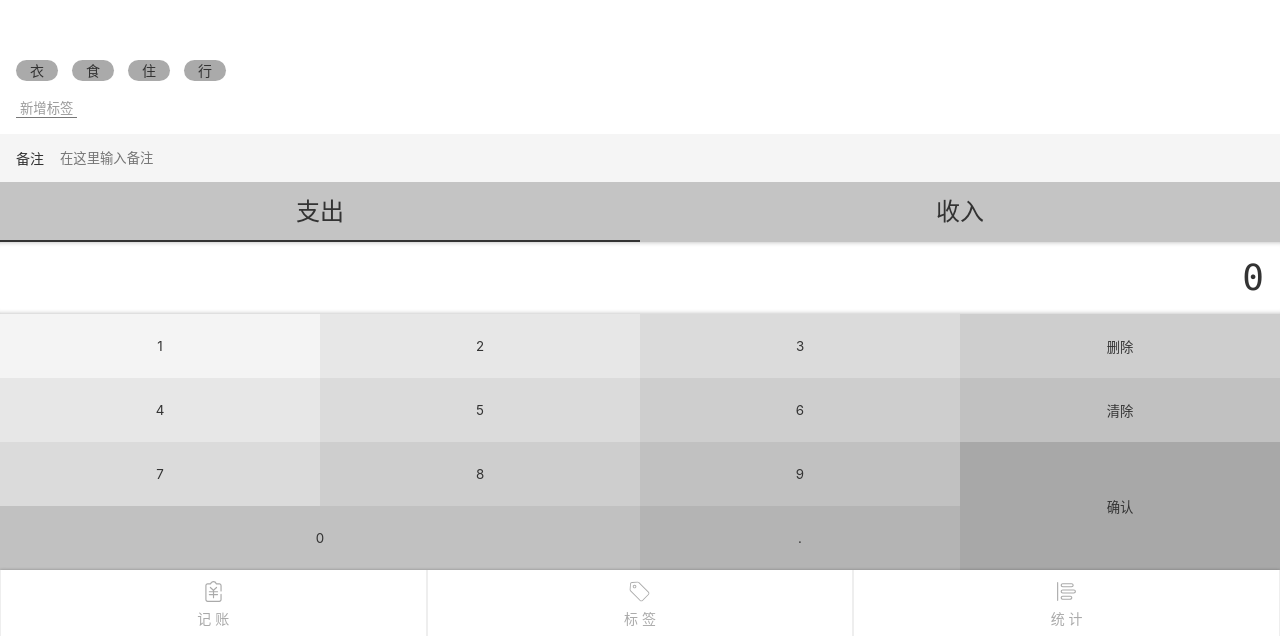
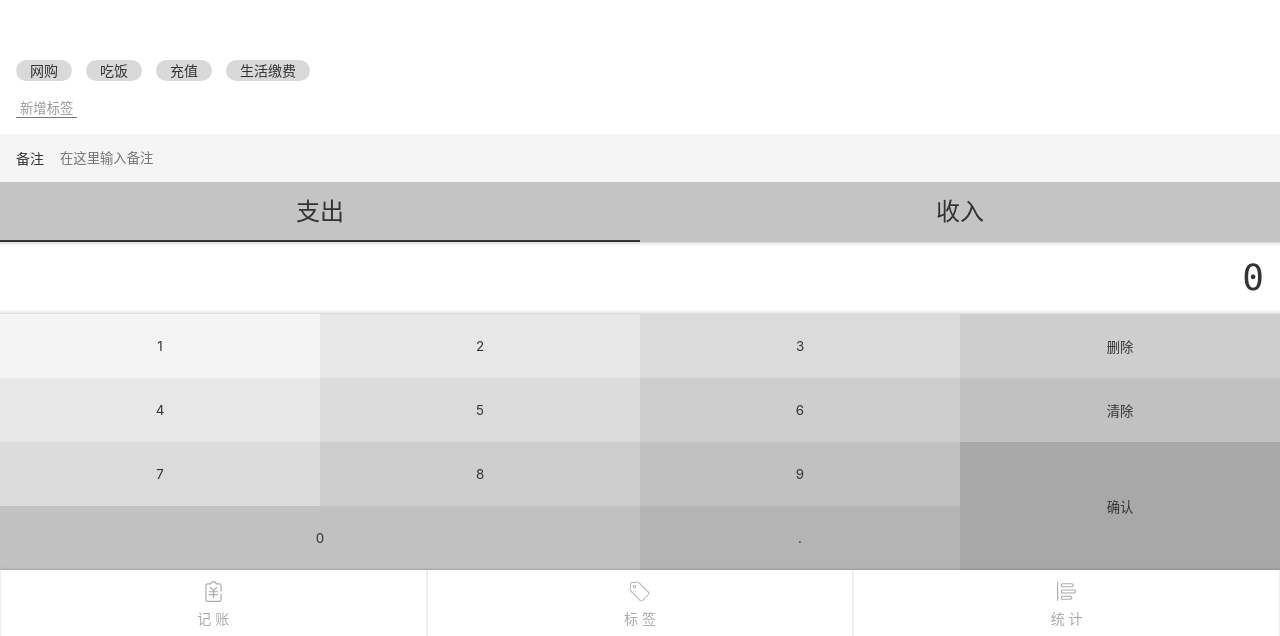
Before and after one commit to sgshy1995/wangcai-charge-up, a Vue app: page /#/money in a window 1280 px wide. Shown: the part 164-800 px from the top of the page. Built offline with nearby package versions, Linux system fonts and the light colour scheme.

Commit message:
Tags 选中或取消标签

```diff
--- a/src/components/Money/Tags.vue
+++ b/src/components/Money/Tags.vue
@@ -4,17 +4,28 @@
       <button>新增标签</button>
     </div>
     <ul class="current">
-      <li>衣</li>
-      <li>食</li>
-      <li>住</li>
-      <li>行</li>
+      <li :class="{'selected':selectedTags.indexOf(tag)>=0}" v-for="tag in dataResource" :key="tag"
+          @click="toggle(tag)">
+        {{tag}}</li>
     </ul>
   </div>
 </template>
 
 <script lang="ts">
-  export default {
-    name: "Tags"
+  import Vue from 'vue';
+  import {Component, Prop} from 'vue-property-decorator';
+  @Component
+  export default class Tags extends Vue{
+    @Prop(Array) dataResource:string[] | undefined;
+    selectedTags:string[] = [];
+    toggle(tag:string){
+      const index = this.selectedTags.indexOf(tag);
+      if(index>=0){
+        this.selectedTags.splice(index,1);
+      }else{
+        this.selectedTags.push(tag);
+      }
+    }
   }
 </script>
 
@@ -32,13 +43,18 @@
 
       li {
         $h: 1.5em;
+        $bg: #d9d9d9;
         height: $h;
         line-height: $h;
-        background: #aaaaaa;
+        background: $bg;
         padding: 0 1em;
         margin-right: 1em;
         margin-top: .2em;
         border-radius: $h/2;
+        &.selected{
+          background: darken($bg,30%);
+          color: #ffffff;
+        }
       }
     }
 
--- a/src/views/Money.vue
+++ b/src/views/Money.vue
@@ -1,19 +1,24 @@
 <template>
   <Layout prefix-class="money">
     <NumberPad></NumberPad>
-    <Types :my-number="123"></Types>
+    <Types></Types>
     <Notes></Notes>
-    <Tags></Tags>
+    <Tags :data-resource="tags"></Tags>
   </Layout>
 </template>
 
-<script lang="ts">
+<script>
   import NumberPad from "@/components/Money/NumberPad.vue";
   import Types from "@/components/Money/Types.vue";
   import Notes from "@/components/Money/Notes.vue";
   import Tags from "@/components/Money/Tags.vue";
   export default {
     name:"Money",
+    data(){
+      return{
+        tags:['网购','吃饭','充值','生活缴费']
+      }
+    },
     components: {Tags, Notes, Types, NumberPad}
   }
 </script>
```
